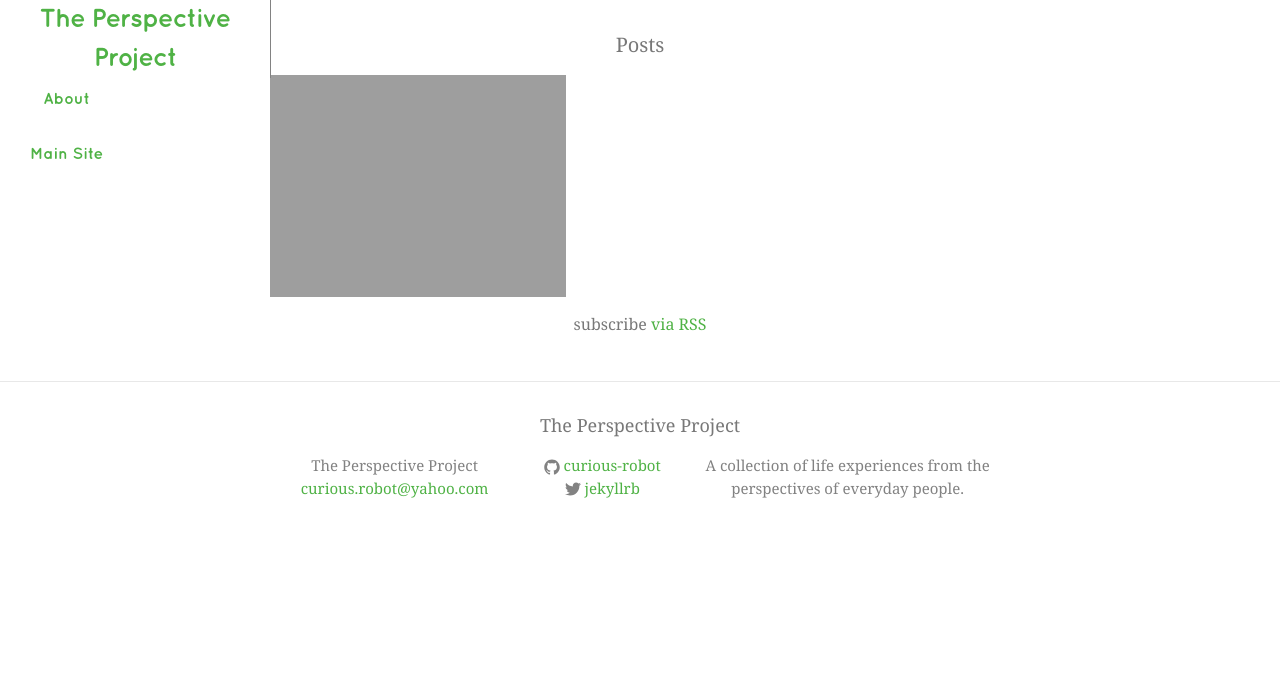
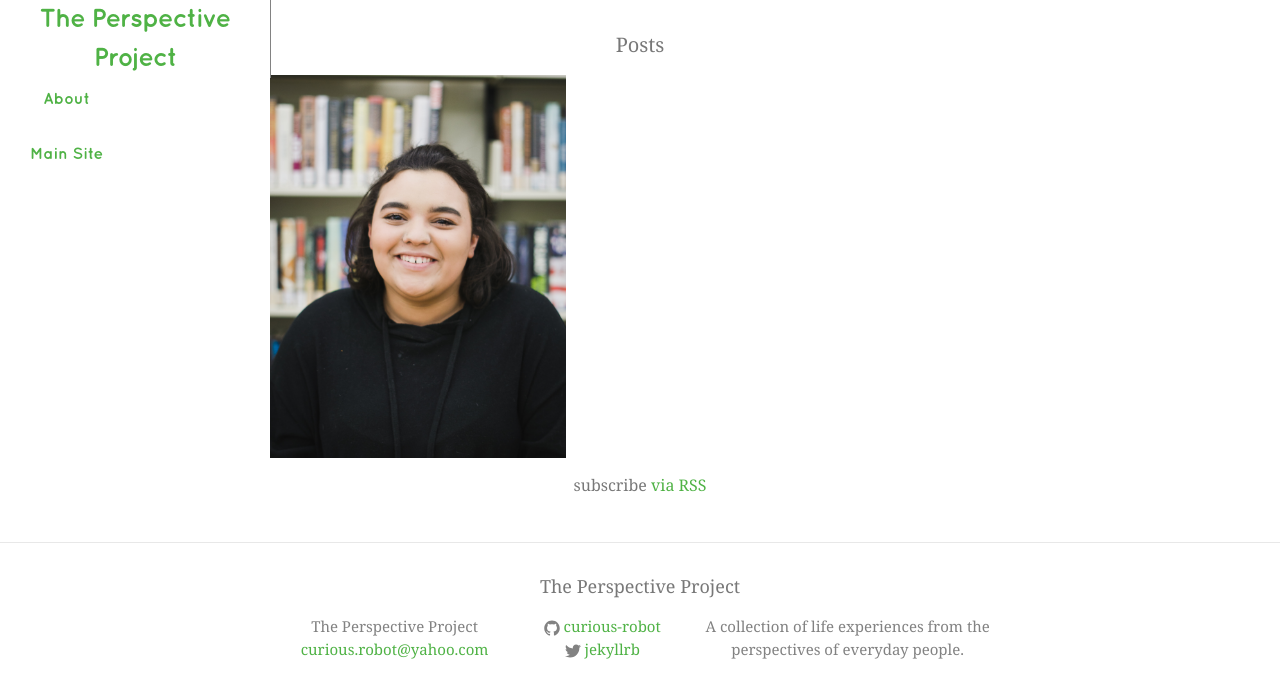
Before and after one commit to curious-robot/perspectiveproject, a Jekyll site: the page built from index.html, in a window 1280 px wide. Shown: the top 698 px of the page. Built offline with Jekyll 4.4.1, drawn with Linux system fonts in a browser that asks for light colours.

Commit message:
Update index.html

```diff
--- a/index.html
+++ b/index.html
@@ -22,7 +22,7 @@ layout: default
 		{% for post in site.posts %}
 		  <a href="{{ post.url | prepend: site.baseurl }}">
 			<figure>
-			  <img src="{{ "/assets/images/portraits/{{ post.title }}.jpg | prepend: site.baseurl }}" alt="">
+			  <img src="{{ "/assets/images/portraits/016.jpg" | prepend: site.baseurl }}" alt="">
 			</figure>
 		  </a>
 		{% endfor %}
```
